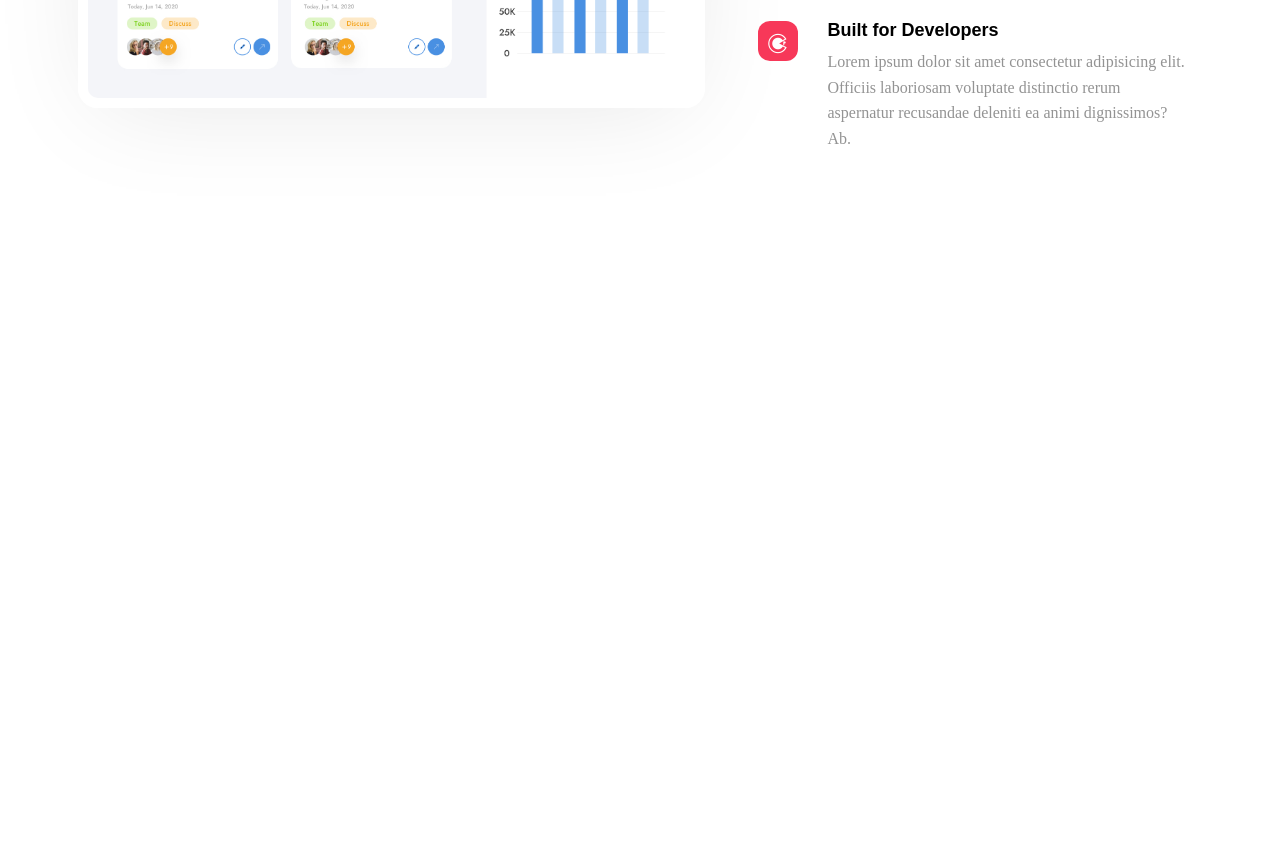
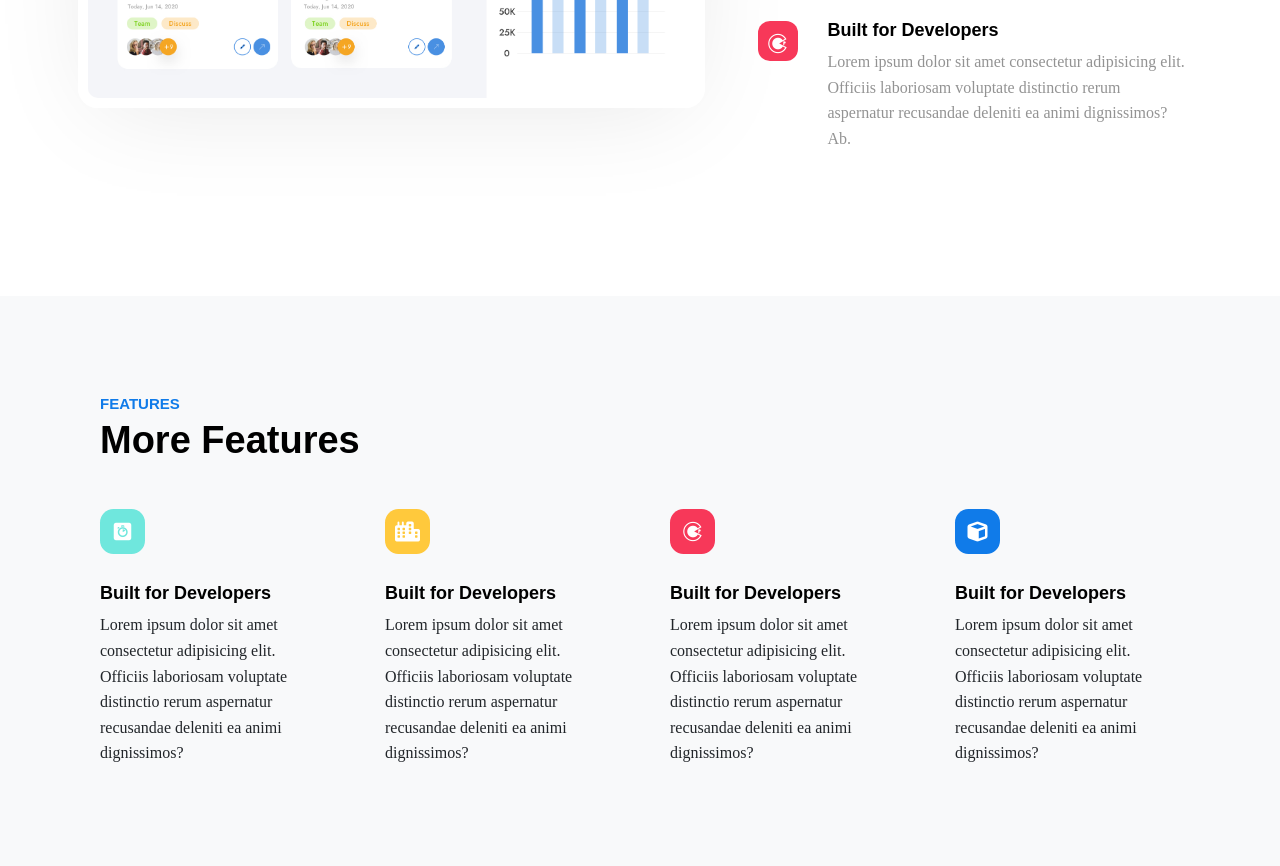
Before and after one commit to DaoNgocAnhKhoi/BasicHTMLWebsite, a plain HTML site: page index.html in a window 1280 px wide. Shown: the part 2957-3823 px from the top of the page. Before the commit the page ends 3253 px from the top, so only its background shows below. Drawn offline with nearby package versions, Linux system fonts and the light colour scheme.

Commit message:
features

```diff
--- a/index.html
+++ b/index.html
@@ -300,6 +300,57 @@
         </div>
     </section>
 
+    <section class="features bg-body-tertiary">
+        <div class="container">
+            <div class="row">
+                <div class="col-12 px-5 title-Top">
+                    <span class="caption mb-3">FEATURES</span>
+                    <h2 class="heading">More Features</h2>
+                </div>
+                <div class="col-3 px-5">
+                    <div class="service-icon mb-5">
+                        <i class="fab fa-algolia"></i>
+                    </div>
+                    <div class="service-contents">
+                        <h3 class="title">Built for Developers</h3>
+                        <p class="content">Lorem ipsum dolor sit amet consectetur adipisicing elit. Officiis laboriosam voluptate
+                            distinctio rerum aspernatur recusandae deleniti ea animi dignissimos?</p>
+                    </div>
+                </div>
+                <div class="col-3 px-5">
+                    <div class="service-icon mb-5">
+                        <i class="fa fa-city" style="background-color: #ffc93c;"></i>
+                    </div>
+                    <div class="service-contents">
+                        <h3 class="title">Built for Developers</h3>
+                        <p class="content">Lorem ipsum dolor sit amet consectetur adipisicing elit. Officiis laboriosam voluptate
+                            distinctio rerum aspernatur recusandae deleniti ea animi dignissimos?</p>
+                    </div>
+                </div>
+                <div class="col-3 px-5">
+                    <div class="service-icon mb-5">
+                        <i class="fab fa-codiepie" style="background-color: #f73859"></i>
+                    </div>
+                    <div class="service-contents">
+                        <h3 class="title">Built for Developers</h3>
+                        <p class="content">Lorem ipsum dolor sit amet consectetur adipisicing elit. Officiis laboriosam voluptate
+                            distinctio rerum aspernatur recusandae deleniti ea animi dignissimos?</p>
+                    </div>
+                </div>
+                <div class="col-3 px-5">
+                    <div class="service-icon mb-5">
+                        <i class="fa fa-cube" style="background-color: #107BE9"></i>
+                    </div>
+                    <div class="service-contents">
+                        <h3 class="title">Built for Developers</h3>
+                        <p class="content">Lorem ipsum dolor sit amet consectetur adipisicing elit. Officiis laboriosam voluptate
+                            distinctio rerum aspernatur recusandae deleniti ea animi dignissimos?</p>
+                    </div>
+                </div>
+            </div>
+
+        </div>
+    </section>
     <!-- JQUERY -->
     <script src="https://cdnjs.cloudflare.com/ajax/libs/jquery/3.6.3/jquery.min.js"
         integrity="sha512-STof4xm1wgkfm7heWqFJVn58Hm3EtS31XFaagaa8VMReCXAkQnJZ+jEy8PCC/iT18dFy95WcExNHFTqLyp72eQ=="
--- /dev/null
+++ b/sass/Layouts/_features.scss
@@ -0,0 +1,52 @@
+.features {
+    padding: 10rem 0;
+    .title-Top{
+        margin-bottom: 5rem;
+    }
+    .caption {
+        color: #107BE9;
+        font-size: 1.5rem;
+        text-transform: uppercase;
+        font-weight: 700;
+        display: inline-block;
+        font-family: "Work Sans", sans-serif;
+    }
+
+    .heading {
+        font-size: 3.8rem;
+        color: #000000;
+        font-weight: 600;
+        font-family: "Work Sans", sans-serif;
+
+    }
+    .service-icon {
+        margin-right: 3rem;
+
+        i {
+            width: 4.5rem;
+            height: 4.5rem;
+            background-color: #6fe7dd;
+            font-size: 2rem;
+            text-align: center;
+            line-height: 4.5rem;
+            display: block;
+            color: white;
+            border-radius: 30%;
+        }
+    }
+
+    .service-contents {
+        .title {
+            font-family: "Work Sans", sans-serif;
+            color: #000000;
+            font-size: 1.8rem;
+            font-weight: 600;
+            margin-bottom: 1rem;
+        }
+
+        .content {
+            font-size: 1.6rem;
+            line-height: 1.6;
+        }
+    }
+}
--- a/sass/main.scss
+++ b/sass/main.scss
@@ -11,3 +11,4 @@
 @import './Layouts/digital';
 @import './Layouts/author';
 @import './Layouts/dashboard';
+@import './Layouts/features';
```
Also changed, not shown: css/style.css, 1 other file.
